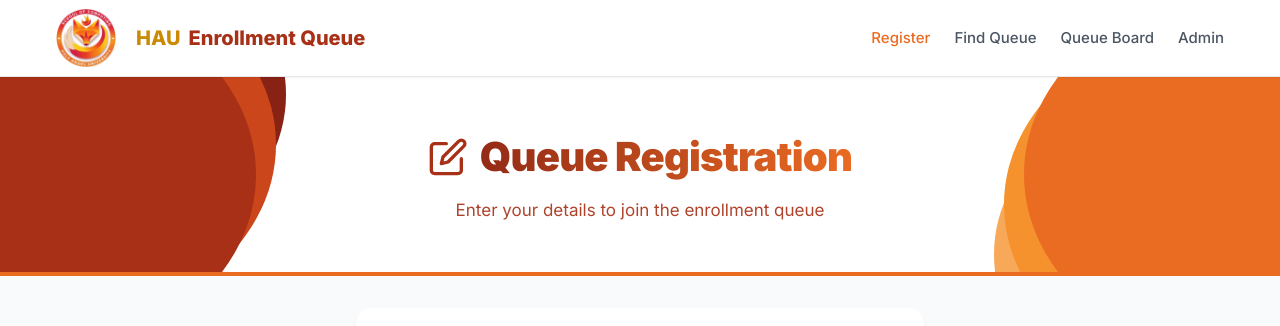
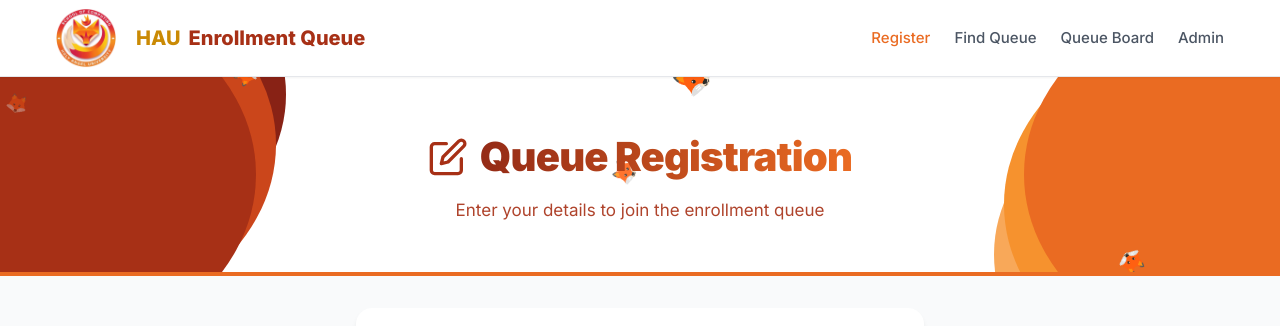
Before and after one commit to officesoc1-ad/enrollment_queuing_system, a Next.js app: page /register in a window 1280 px wide. Shown: the top 326 px of the page. Built offline with nearby package versions, Linux system fonts and the light colour scheme; no server answers; the database is empty.

Commit message:
Added different colors and fixed pages
adjusted ui

```diff
--- a/src/app/queue/page.js
+++ b/src/app/queue/page.js
@@ -2,6 +2,7 @@
 
 import { useState, useEffect, useCallback } from 'react';
 import { supabase } from '@/lib/supabase';
+import InteractiveParticles from '@/components/InteractiveParticles';
 
 export default function QueueBoardPage() {
   const [queues, setQueues] = useState([]);
@@ -65,8 +66,9 @@ export default function QueueBoardPage() {
 
   return (
     <>
-      <section className="page-header" style={{ textAlign: 'center' }}>
-        <div className="container" style={{ display: 'flex', flexDirection: 'column', alignItems: 'center' }}>
+      <section className="page-header" style={{ textAlign: 'center', position: 'relative', overflow: 'hidden' }}>
+        <InteractiveParticles />
+        <div className="container" style={{ position: 'relative', zIndex: 1, pointerEvents: 'none', display: 'flex', flexDirection: 'column', alignItems: 'center' }}>
           <h1 style={{ display: 'flex', alignItems: 'center', justifyContent: 'center', gap: '12px', margin: 0, paddingBottom: '8px' }}>
             <img src="/queueboard-icon.svg" alt="Queue Board Icon" style={{ height: '40px', width: 'auto' }} />
             Queue Board
--- a/src/app/register/page.js
+++ b/src/app/register/page.js
@@ -2,6 +2,7 @@
 
 import { useState, useEffect } from 'react';
 import { useRouter } from 'next/navigation';
+import InteractiveParticles from '@/components/InteractiveParticles';
 
 export default function RegisterPage() {
   const router = useRouter();
@@ -126,8 +127,9 @@ export default function RegisterPage() {
 
   return (
     <>
-      <section className="page-header" style={{ textAlign: 'center' }}>
-        <div className="container" style={{ display: 'flex', flexDirection: 'column', alignItems: 'center' }}>
+      <section className="page-header" style={{ textAlign: 'center', position: 'relative', overflow: 'hidden' }}>
+        <InteractiveParticles />
+        <div className="container" style={{ position: 'relative', zIndex: 1, pointerEvents: 'none', display: 'flex', flexDirection: 'column', alignItems: 'center' }}>
           <h1 style={{ display: 'flex', alignItems: 'center', justifyContent: 'center', gap: '12px', margin: 0, paddingBottom: '8px' }}>
             <img src="/register-icon.svg" alt="Register Icon" style={{ height: '40px', width: 'auto' }} />
             Queue Registration
```
